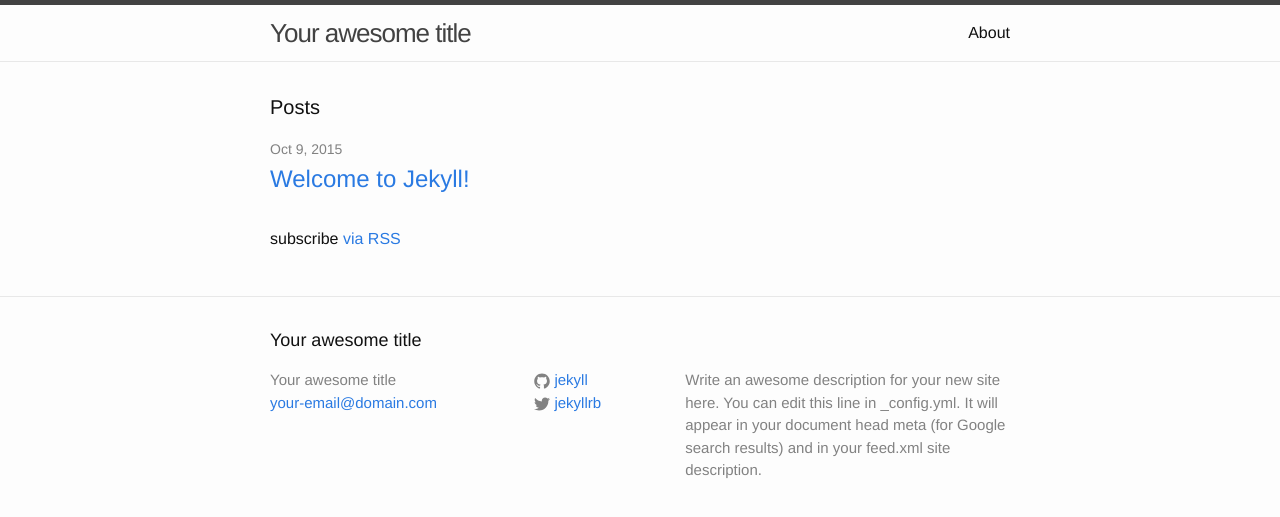
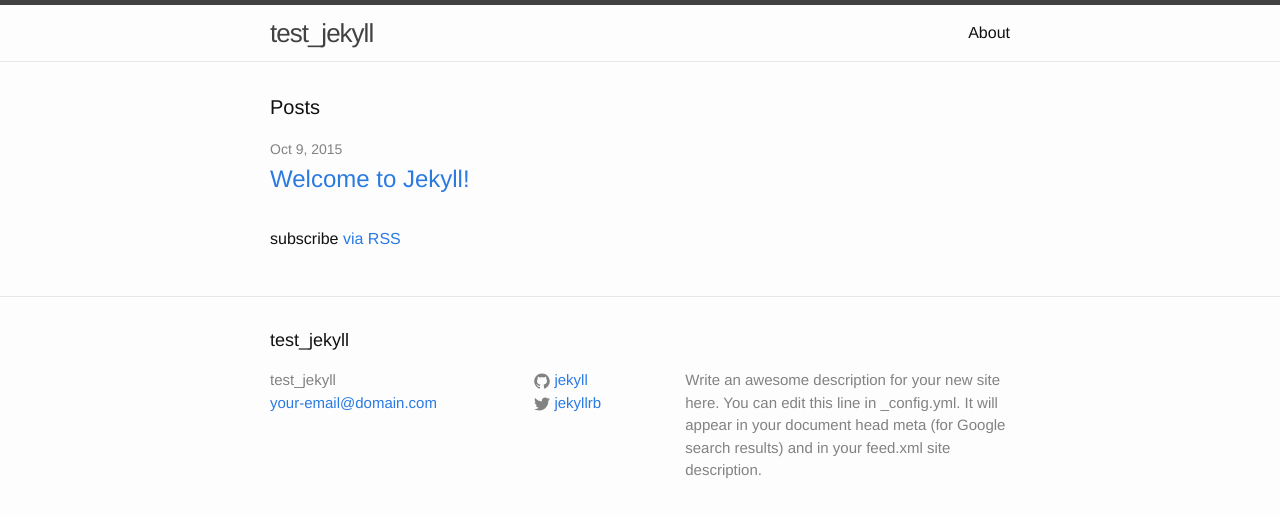
Before and after one commit to Kenty/kenty_test.github.io, a Jekyll site: the page built from index.html, in a window 1280 px wide. Shown: the top 517 px of the page. Built offline with Jekyll 4.4.1, drawn with Linux system fonts in a browser that asks for light colours.

Commit message:
rename site title in _config.yml

```diff
--- a/_config.yml
+++ b/_config.yml
@@ -1,5 +1,5 @@
 # Site settings
-title: Your awesome title
+title: test_jekyll
 email: your-email@domain.com
 description: > # this means to ignore newlines until "baseurl:"
   Write an awesome description for your new site here. You can edit this
```
